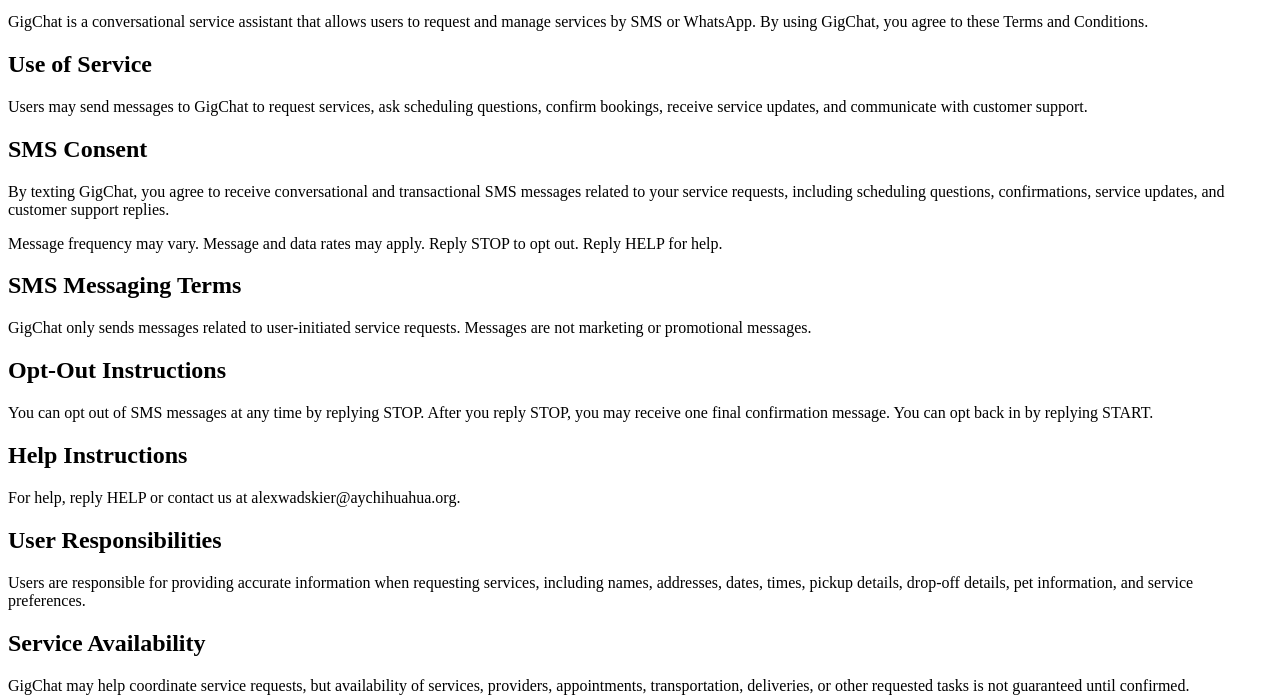
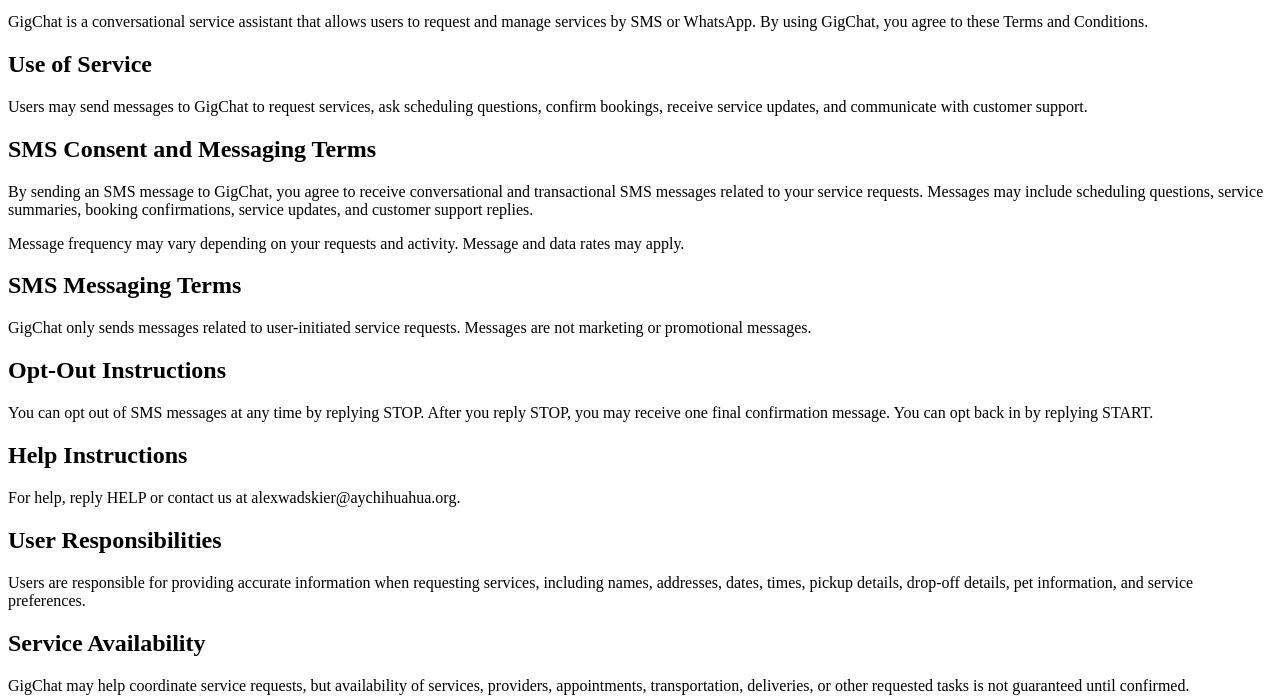
Before and after one commit to GigChat/gigchat-legal, a plain HTML site: page terms.html in a window 1280 px wide. Shown: the part 101-800 px from the top of the page. Drawn offline with Linux system fonts and the light colour scheme.

Commit message:
Update terms.html

```diff
--- a/terms.html
+++ b/terms.html
@@ -20,15 +20,15 @@
     and communicate with customer support.
   </p>
 
-  <h2>SMS Consent</h2>
-  <p>
-    By texting GigChat, you agree to receive conversational and transactional SMS messages related to your service requests,
-    including scheduling questions, confirmations, service updates, and customer support replies.
-  </p>
+  <h2>SMS Consent and Messaging Terms</h2>
+<p>
+  By sending an SMS message to GigChat, you agree to receive conversational and transactional SMS messages related to your service requests.
+  Messages may include scheduling questions, service summaries, booking confirmations, service updates, and customer support replies.
+</p>
 
-  <p>
-    Message frequency may vary. Message and data rates may apply. Reply STOP to opt out. Reply HELP for help.
-  </p>
+<p>
+  Message frequency may vary depending on your requests and activity. Message and data rates may apply.
+</p>
 
   <h2>SMS Messaging Terms</h2>
   <p>
```
